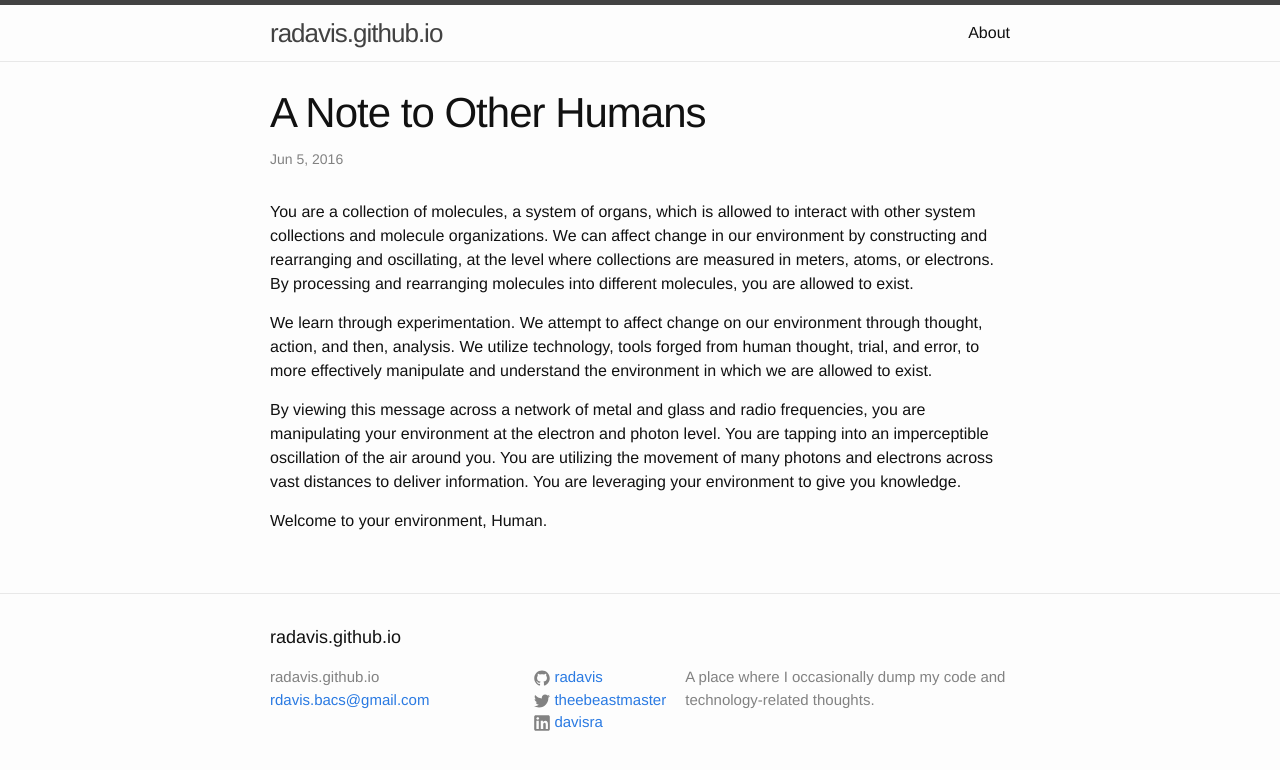
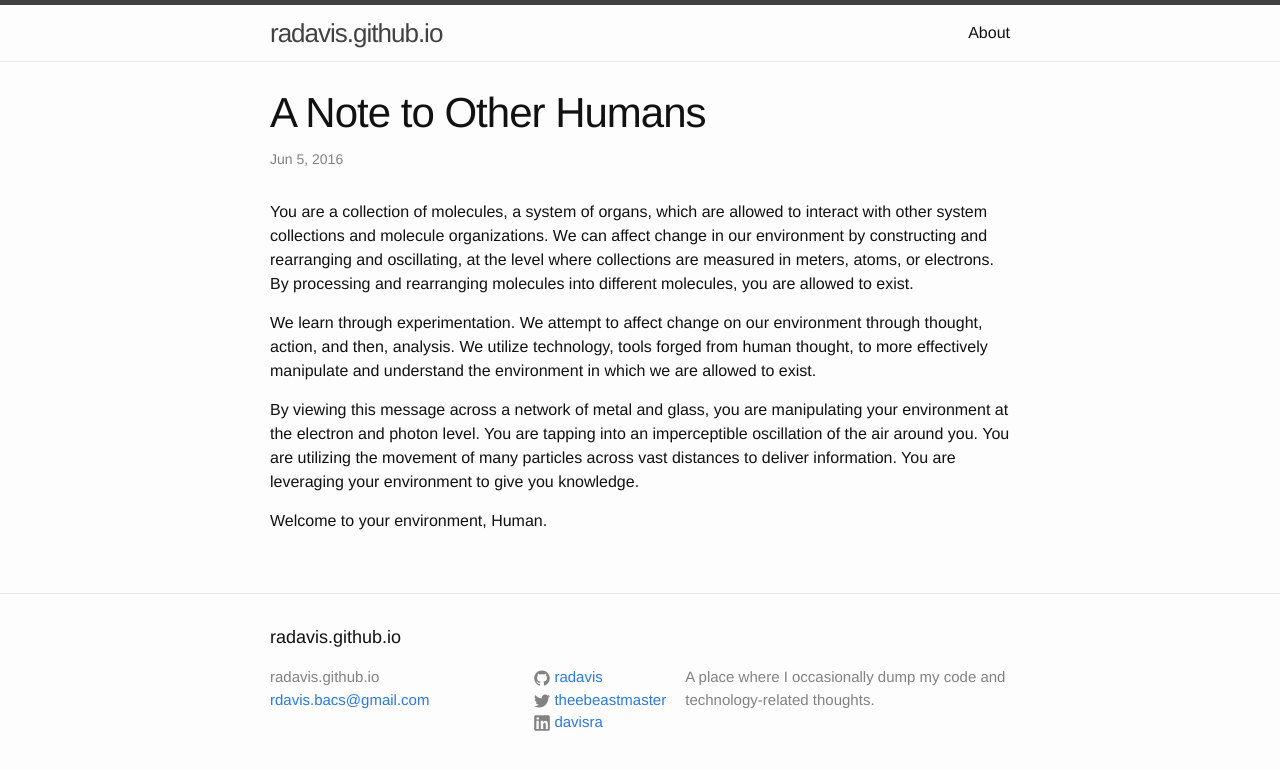
Before and after one commit to radavis/radavis.github.io, a Jekyll site: the page built from _posts/2016-06-05-a-note-to-other-humans.markdown, in a window 1280 px wide. Shown: the top 770 px of the page. Built offline with Jekyll 4.4.1, drawn with Linux system fonts in a browser that asks for light colours.

Commit message:
small edits

```diff
--- a/_posts/2016-06-05-a-note-to-other-humans.markdown
+++ b/_posts/2016-06-05-a-note-to-other-humans.markdown
@@ -5,10 +5,10 @@ date: 2016-06-05 12:00
 tags: braindump
 ---
 
-You are a collection of molecules, a system of organs, which is allowed to interact with other system collections and molecule organizations. We can affect change in our environment by constructing and rearranging and oscillating, at the level where collections are measured in meters, atoms, or electrons. By processing and rearranging molecules into different molecules, you are allowed to exist.
+You are a collection of molecules, a system of organs, which are allowed to interact with other system collections and molecule organizations. We can affect change in our environment by constructing and rearranging and oscillating, at the level where collections are measured in meters, atoms, or electrons. By processing and rearranging molecules into different molecules, you are allowed to exist.
 
-We learn through experimentation. We attempt to affect change on our environment through thought, action, and then, analysis. We utilize technology, tools forged from human thought, trial, and error, to more effectively manipulate and understand the environment in which we are allowed to exist.
+We learn through experimentation. We attempt to affect change on our environment through thought, action, and then, analysis. We utilize technology, tools forged from human thought, to more effectively manipulate and understand the environment in which we are allowed to exist.
 
-By viewing this message across a network of metal and glass and radio frequencies, you are manipulating your environment at the electron and photon level. You are tapping into an imperceptible oscillation of the air around you. You are utilizing the movement of many photons and electrons across vast distances to deliver information. You are leveraging your environment to give you knowledge.
+By viewing this message across a network of metal and glass, you are manipulating your environment at the electron and photon level. You are tapping into an imperceptible oscillation of the air around you. You are utilizing the movement of many particles across vast distances to deliver information. You are leveraging your environment to give you knowledge.
 
 Welcome to your environment, Human.
```
